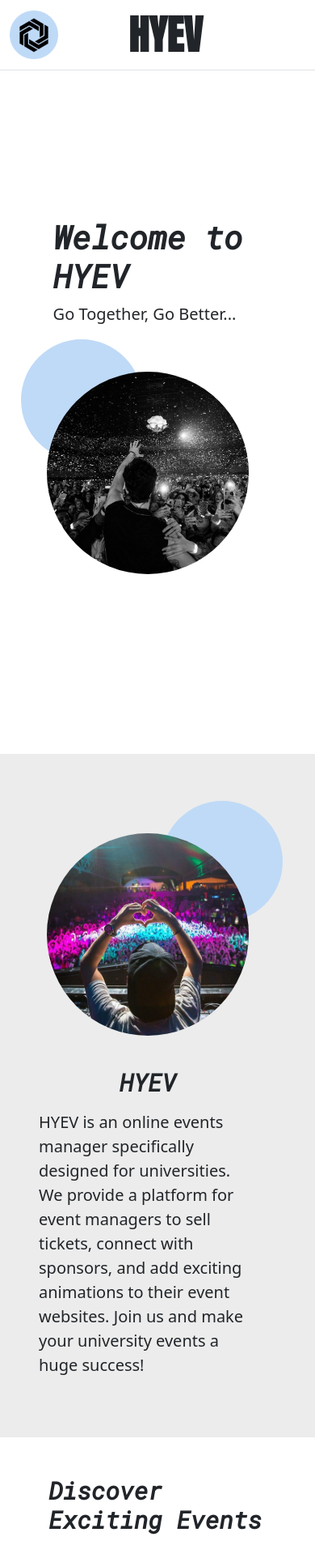
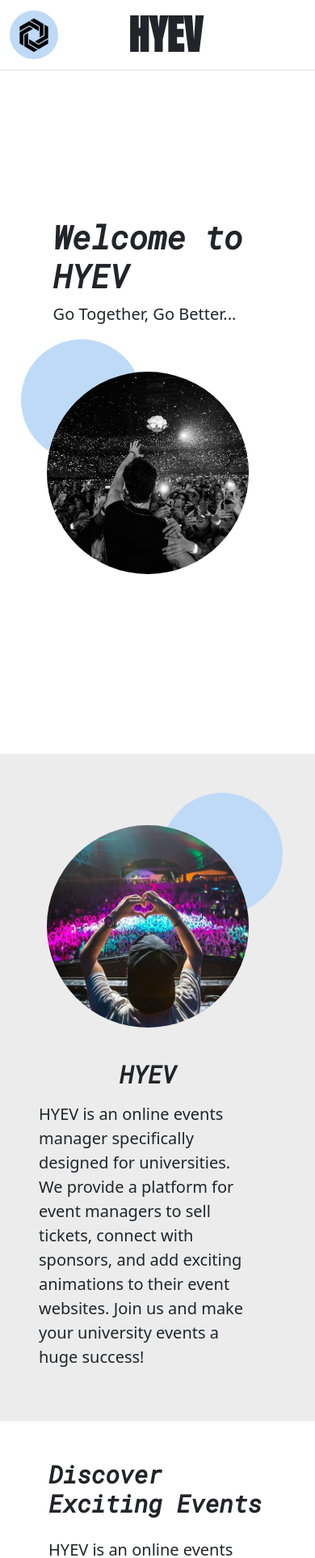
Before and after one commit to HYEV/FrontendV1, a React (Create React App) app: page / in a window 390 px wide. Shown: the top 1924 px of the page at 81% size. Built offline with nearby package versions, Linux system fonts and the light colour scheme; a web font is replaced by a local one.

Commit message:
mobile responsive

```diff
--- a/src/App.css
+++ b/src/App.css
@@ -90,6 +90,9 @@
         height: 150px;
     }
     .section{
+        height: auto;
+    }
+    .headerSection{
         height: 100vh;
     }
     .title{
--- a/src/App.jsx
+++ b/src/App.jsx
@@ -50,7 +50,7 @@
           </div>
         </div>
       </nav>
-      <section className="container d-flex justify-center align-items-center w-100 p-5 section">
+      <section className="container d-flex justify-center align-items-center w-100 p-5 headerSection">
         <div className="row w-100">
           <div className="col-md-6 col-sm-12 d-flex justify-content-center align-content-center">
             <div className='d-flex justify-content-center align-content-center flex-column'>
```
Also changed, not shown: 5 other files (tests, documents, lock files or other folders).
